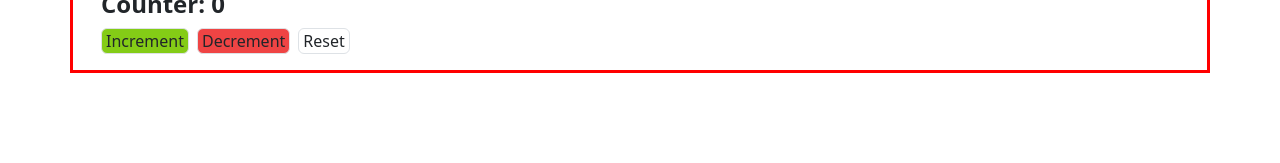
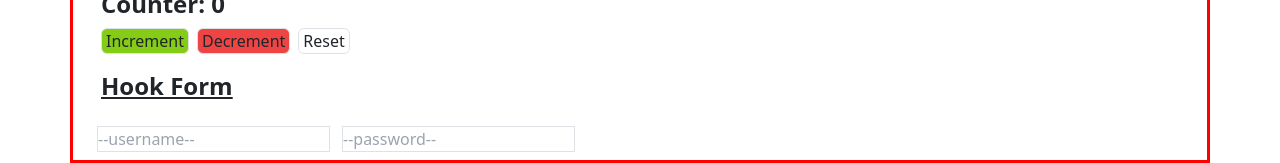
Before and after one commit to maxuel99/react-exercises, a React (Create React App) app: page / in a window 1280 px wide. Shown: the part 1567-1730 px from the top of the page. Before the commit the page ends 1640 px from the top, so only its background shows below. Built offline with nearby package versions, Linux system fonts and the light colour scheme; no server answers.

Commit message:
add custom-hooks-02

```diff
--- a/src/App.js
+++ b/src/App.js
@@ -9,6 +9,7 @@ import GithubUser from "./GithubUser";
 import GithubUserList from "./GithubUserList";
 import { HelloWorld } from "./HelloWorld";
 import { HookCounter } from "./HookCounter";
+import { HookForm } from "./HookForm";
 import { InteractiveWelcome } from "./InteractiveWelcome";
 import { LanguageContext } from "./LanguageContext";
 import { Login } from "./Login";
@@ -58,6 +59,7 @@ export class App extends React.Component {
                     <GithubUser username='maxuel99' />
                     <GithubUserList />
                     <HookCounter />
+                    <HookForm />
                 </Container>
         )
     }
--- /dev/null
+++ b/src/HookForm.js
@@ -0,0 +1,39 @@
+import { useState } from "react"
+
+export function useForm() {
+    const [data, setForm] = useState({
+        username: '',
+        password: '',
+        remember: false
+    })
+
+    function handleInputChange(event) {
+        const { name, value, } = event.target
+
+        setForm((data) => {
+            return {
+                ...data,
+                [name]: value
+            }
+        })
+    }
+
+    return {
+        data: data,
+        onInputChange: handleInputChange,
+    }
+
+}
+
+export function HookForm() {
+    const { data, onInputChange } = useForm()
+
+    return (
+        <div>
+            <h2 className="text-2xl font-bold underline mx-3 mb-2">Hook Form</h2>
+            <h4 className="ml-4">{data.username} {data.password}</h4>
+            <input name="username" type="text" value={data.username} className="ml-3 mt-3 mb-2 border border-black" placeholder="--username--" onChange={onInputChange}/>
+            <input name="password" type="password" value={data.password} className="ml-3 mr-2 mt-3 mb-2 border border-black" placeholder="--password--" onChange={onInputChange}/>
+        </div>
+    )
+}
```
